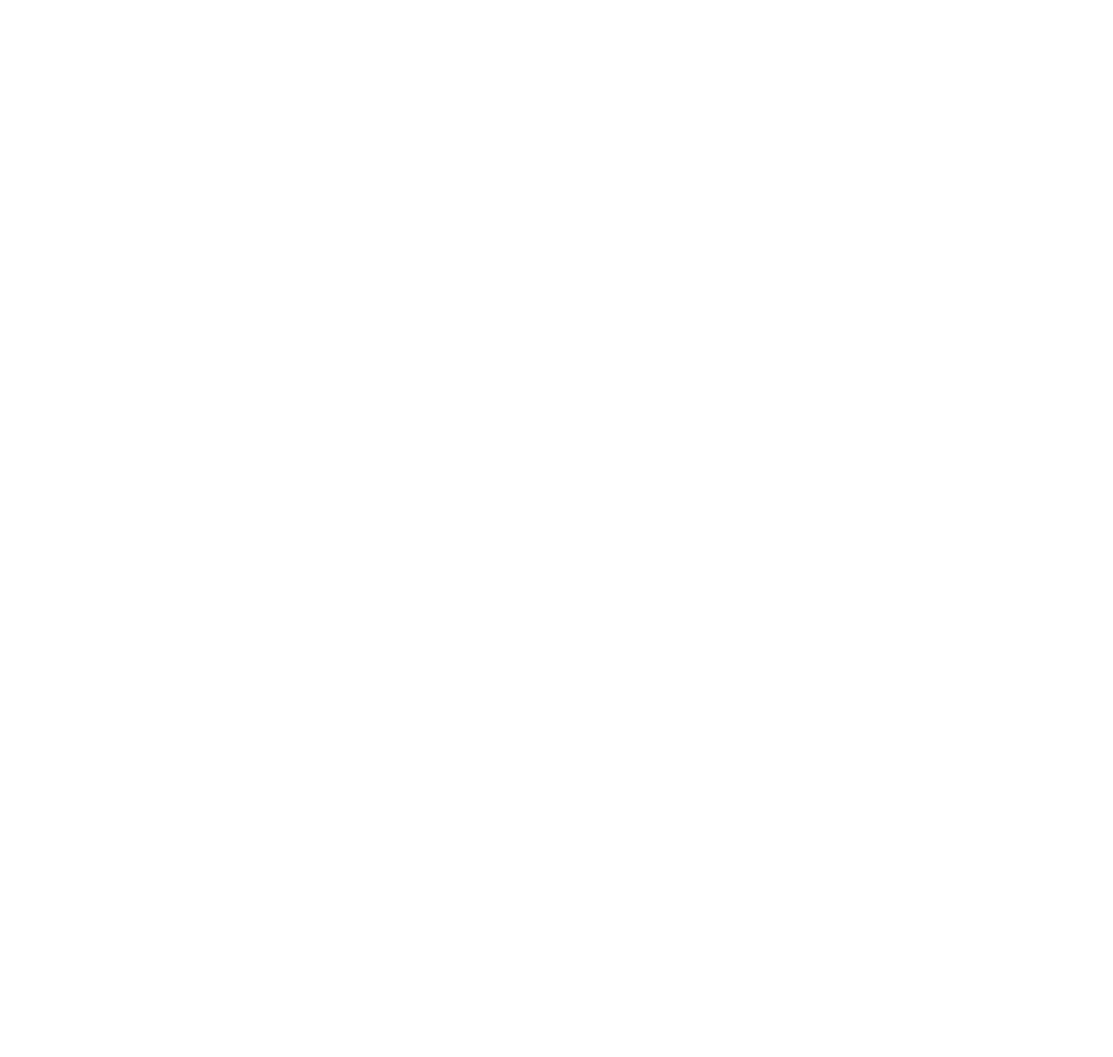
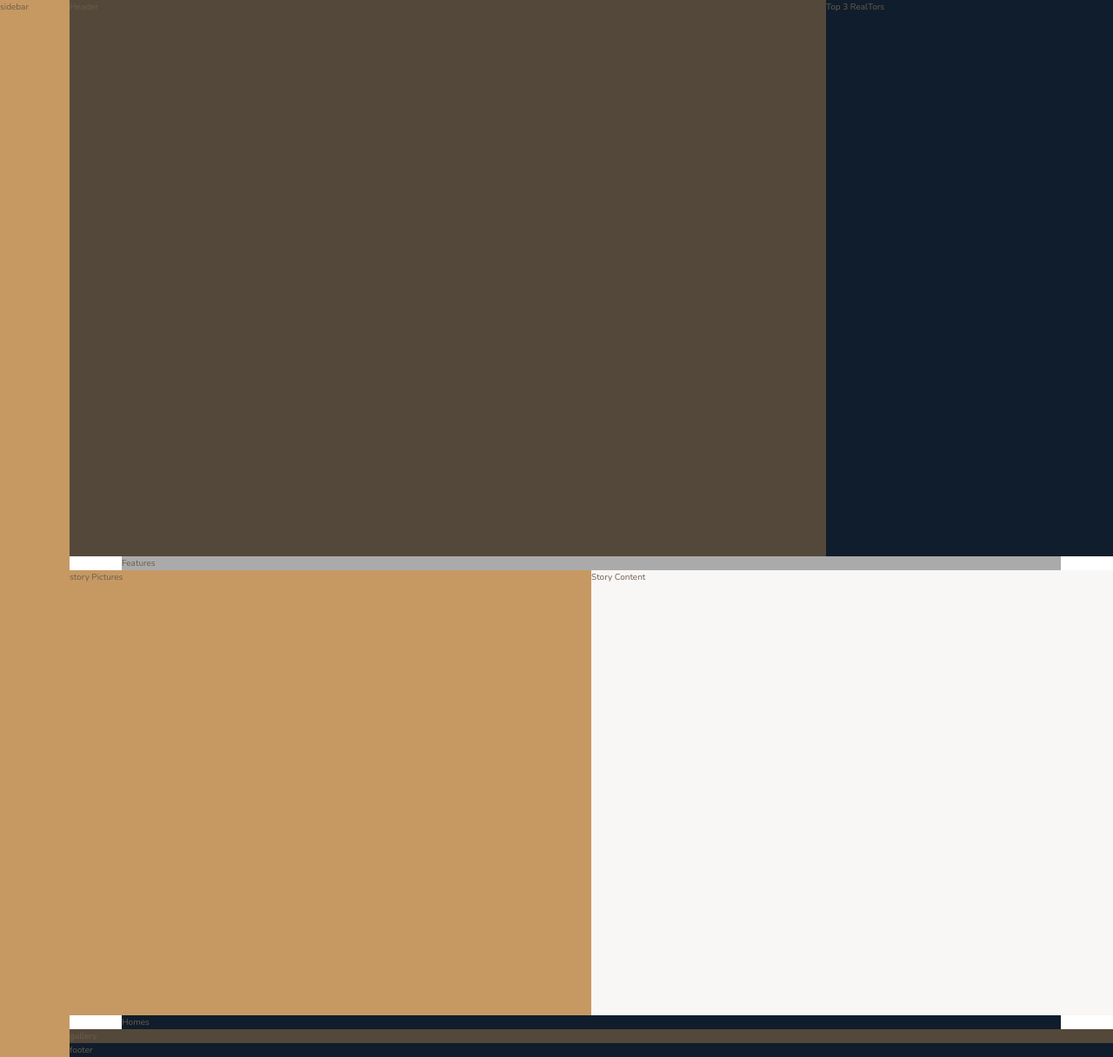
Before and after one commit to KalvaNaveen/RealEstate.com, a website: page index.html in a window 1280 px wide. Shown: the whole page at 87% size. Before the commit the page ends 800 px from the top, so only its background shows below. Drawn offline with nearby package versions, Linux system fonts and the light colour scheme; files that its build step writes are made by us from their sources.

Commit message:
'layout_done'

```diff
--- a/index.html
+++ b/index.html
@@ -9,9 +9,27 @@
         <link rel="stylesheet" href="css/style.css">
         <link rel="shortcut icon" type="image/png" href="img/favicon.png">
 
-        <title>nexter &mdash; your home, your freedom</title>
+        <title>RealEstate &mdash; your home, your freedom</title>
     </head>
     <body class="container">
-
+      <div class="sidebar">
+          sidebar
+      </div>
+      <div class="header">
+          Header
+      </div>
+      <div class="realtors">
+          Top 3 RealTors
+      </div>
+      <div class="features">
+          Features
+      </div>
+      <div class="story__pictures">
+          story Pictures
+      </div>
+      <div class="story__content">Story Content</div>
+      <section class="homes">Homes</section>
+      <section class="gallery">gallery</section>
+      <footer class="footer">footer</footer>
     </body>
 </html>
--- a/package.json
+++ b/package.json
@@ -1,11 +1,11 @@
 {
-  "name": " RealEstate ",
+  "name": "realestate",
   "version": "1.0.0",
   "description": "RealEstate webpage",
   "main": "index.js",
   "scripts": {
     "watch:sass": "node-sass sass/main.scss css/style.css -w",
-    "devserver": "live-server",
+    "devserver": "live-server -browser=firefox",
     "start": "npm-run-all --parallel devserver watch:sass",
     "compile:sass": "node-sass sass/main.scss css/style.comp.css",
     "prefix:css": "postcss --use autoprefixer -b 'last 10 versions' css/style.comp.css -o css/style.prefix.css",
--- a/sass/_base.scss
+++ b/sass/_base.scss
@@ -13,3 +13,29 @@ $color-grey-dark-2: #6D5D4B;
 // FONT VARIABLES
 $font-primary: 'Nunito', sans-serif;
 $font-display: 'Josefin Sans', sans-serif;
+
+
+*,*::before,*::after{
+    margin: 0;
+    padding: 0;
+    box-sizing: inherit;
+}
+
+html{
+    box-sizing: border-box;
+    font-size: 62.5%; // 10px/16px = 62.5% -->1rem = 10px;
+}
+
+body{
+    font-family: $font-primary;
+    color: $color-grey-dark-2;
+    font-weight: 300;
+    line-height: 1.6;
+}
+
+.container{
+    display: grid;
+    grid-template-rows: 80vh min-content 40vw repeat(3,min-content);
+    grid-template-columns:[sidebar-start]8rem [sidebar-end full-start] minmax(6rem,1fr) [center-start] repeat(8,[col-start]minmax(min-content,14rem)[col-end])[center-end] minmax(6rem,1fr) [full-end];
+
+}
--- a/sass/_features.scss
+++ b/sass/_features.scss
@@ -0,0 +1,5 @@
+.features{
+    background-color:$color-grey-light-2;
+    grid-column: center-start/center-end;
+
+}
--- a/sass/_footer.scss
+++ b/sass/_footer.scss
@@ -0,0 +1,4 @@
+.footer{
+    background-color:$color-secondary;
+    grid-column: full-start/full-end;
+}
--- a/sass/_gallery.scss
+++ b/sass/_gallery.scss
@@ -0,0 +1,4 @@
+.gallery{
+    background-color:$color-grey-dark-1;
+    grid-column: full-start/full-end;
+}
--- a/sass/_header.scss
+++ b/sass/_header.scss
@@ -0,0 +1,4 @@
+.header{
+    background-color: $color-grey-dark-1;
+    grid-column:full-start /col-end 6;
+}
--- a/sass/_homes.scss
+++ b/sass/_homes.scss
@@ -0,0 +1,4 @@
+.homes{
+    background-color:$color-secondary;
+    grid-column: center-start/center-end;
+}
--- a/sass/_realtors.scss
+++ b/sass/_realtors.scss
@@ -0,0 +1,4 @@
+.realtors{
+    background-color:$color-secondary;
+    grid-column: col-start 7/full-end;
+}
--- a/sass/_sidebar.scss
+++ b/sass/_sidebar.scss
@@ -0,0 +1,5 @@
+.sidebar{
+    background-color: $color-primary;
+    grid-column: sidebar-start/sidebar-end;
+    grid-row: 1/-1;
+}
--- a/sass/_story.scss
+++ b/sass/_story.scss
@@ -0,0 +1,12 @@
+.story{
+    &__pictures{
+
+            background-color:$color-primary;
+            grid-column: full-start/col-end 4;
+
+    }
+    &__content{
+        background-color:$color-grey-light-1;
+        grid-column: col-start 5/full-end;
+    }
+}
```
Also changed, not shown: css/style.css (added).
